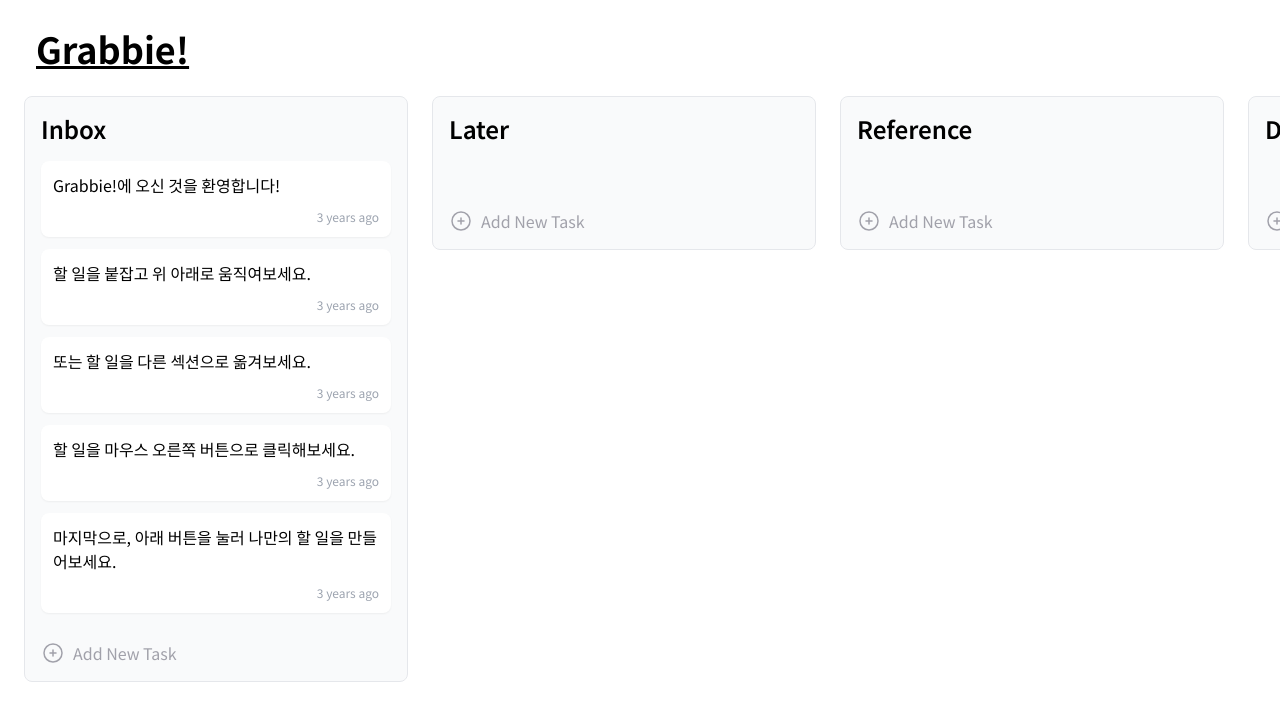
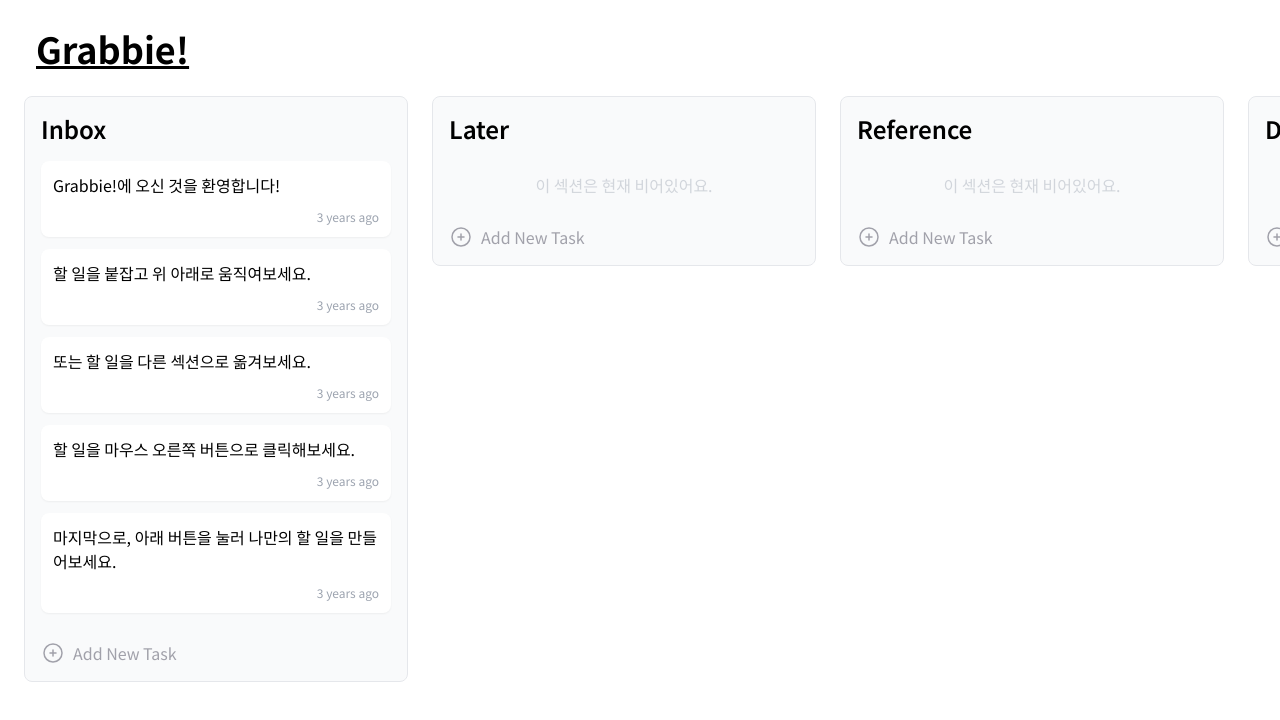
Before and after one commit to KeMezz/grabbie, a React (Vite) app: page / in a window 1280 px wide. Shown: the top 720 px of the page. Built offline with nearby package versions, Linux system fonts and the light colour scheme.

Commit message:
add drag styles

```diff
--- a/src/components/ChildTask.tsx
+++ b/src/components/ChildTask.tsx
@@ -1,6 +1,7 @@
 import React from "react";
 import dayjs from "dayjs";
 import { Draggable } from "react-beautiful-dnd";
+import classNames from "classnames";
 
 interface ChildTaskProps {
   id: number;
@@ -20,7 +21,10 @@ const ChildTask: React.FC<ChildTaskProps> = ({
     <Draggable draggableId={id + ""} index={index}>
       {(magic, snapshot) => (
         <div
-          className="p-3 rounded-lg bg-white shadow-sm flex flex-col mb-3 space-y-3"
+          className={classNames(
+            "p-3 rounded-lg bg-white shadow-sm flex flex-col mb-3 space-y-3",
+            snapshot.isDragging ? "ring-2 ring-zinc-800" : ""
+          )}
           ref={magic.innerRef}
           {...magic.dragHandleProps}
           {...magic.draggableProps}
--- a/src/components/MotherTask.tsx
+++ b/src/components/MotherTask.tsx
@@ -3,6 +3,7 @@ import ChildTask from "./ChildTask";
 import AddNewTodo from "./AddNewTodo";
 import { Todo } from "../types/todo.type";
 import { Droppable } from "react-beautiful-dnd";
+import classNames from "classnames";
 
 interface MotherTaskProps {
   title: string;
@@ -11,24 +12,34 @@ interface MotherTaskProps {
 
 const MotherTask: React.FC<MotherTaskProps> = ({ title, todos }) => {
   return (
-    <article className="border w-96 shrink-0 p-4 flex flex-col gap-4 rounded-lg bg-gray-50 h-fit">
-      <h2 className="text-2xl font-semibold">{title}</h2>
-      <Droppable droppableId={title}>
-        {(magic, snapshot) => (
+    <Droppable droppableId={title}>
+      {(magic, snapshot) => (
+        <article
+          className={classNames(
+            "border w-96 shrink-0 p-4 flex flex-col gap-4 rounded-lg bg-gray-50 h-fit transition-colors",
+            snapshot.isDraggingOver ? "bg-zinc-100" : "bg-gray-50"
+          )}
+        >
+          <h2 className="text-2xl font-semibold">{title}</h2>
           <div
-            className="flex flex-col min-h-8"
+            className="flex flex-col"
             ref={magic.innerRef}
             {...magic.droppableProps}
           >
             {todos.map((todo, index) => (
               <ChildTask key={todo.id} index={index} {...todo} />
             ))}
+            {!todos.length && !snapshot.isDraggingOver ? (
+              <div className="p-3 flex justify-center items-center text-gray-300">
+                이 섹션은 현재 비어있어요.
+              </div>
+            ) : null}
             {magic.placeholder}
           </div>
-        )}
-      </Droppable>
-      <AddNewTodo defaultSection={title} />
-    </article>
+          <AddNewTodo defaultSection={title} />
+        </article>
+      )}
+    </Droppable>
   );
 };
 
```
